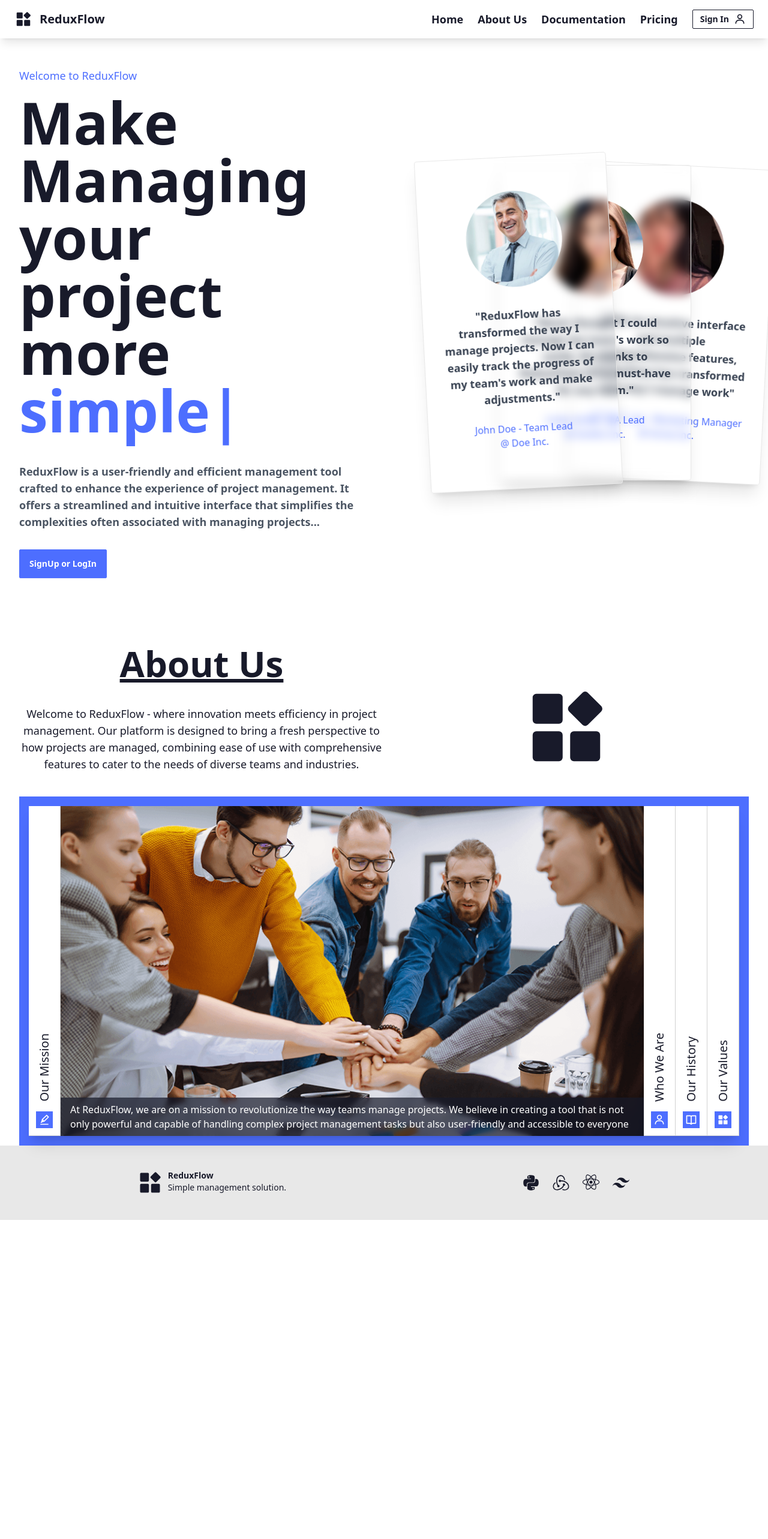
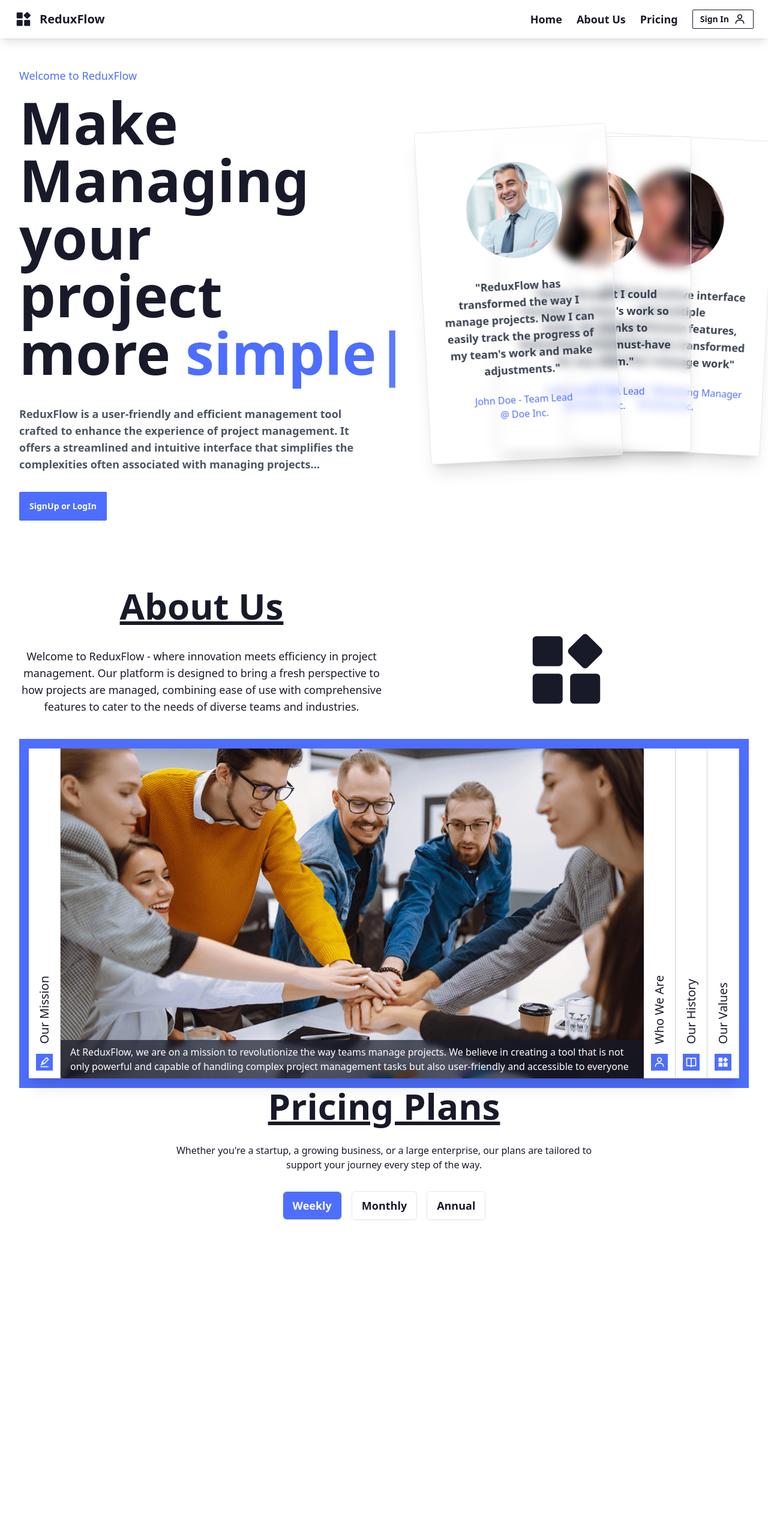
Before and after one commit to GabrielEger2/ReduxFlow-Analytics, a React (Vite) app in the folder client/: page / in a window 1280 px wide. Shown: the top 2566 px of the page at 60% size. Before the commit the page ends 2034 px from the top, so only its background shows below. Built offline with nearby package versions, Linux system fonts and the light colour scheme.

Commit message:
feat: add animatedTabs and useScrollToTop

```diff
--- a/client/src/components/Home/AboutUs.tsx
+++ b/client/src/components/Home/AboutUs.tsx
@@ -7,7 +7,7 @@ import ourValues from '../../assets/imgs/ourValues.jpg'
 
 const AboutUs = () => {
   return (
-    <div className="px-8">
+    <section className="px-8">
       <div className="flex w-full items-end">
         <div className="w-full md:w-1/2 flex justify-center">
           <div>
@@ -69,7 +69,7 @@ const AboutUs = () => {
           ]}
         />
       </div>
-    </div>
+    </section>
   )
 }
 
--- a/client/src/components/Home/HeroCard.tsx
+++ b/client/src/components/Home/HeroCard.tsx
@@ -2,7 +2,7 @@ import { HeroCardProps } from '../../types/homeTypes'
 
 const HeroCard = ({ image, quote, person, workingPosition }: HeroCardProps) => {
   return (
-    <div className="card w-64 sm:w-80 shadow-xl border border-base-200 bg-transparent backdrop-blur">
+    <section className="card w-64 sm:w-80 shadow-xl border border-base-200 bg-transparent backdrop-blur">
       <figure className="flex justify-center mt-14">
         <img
           src={image}
@@ -18,7 +18,7 @@ const HeroCard = ({ image, quote, person, workingPosition }: HeroCardProps) => {
           {person} <br /> @ {workingPosition}.
         </p>
       </div>
-    </div>
+    </section>
   )
 }
 
--- a/client/src/components/Home/HeroSwapCards.tsx
+++ b/client/src/components/Home/HeroSwapCards.tsx
@@ -70,7 +70,7 @@ const HeroSwapCards = () => {
   }, [cardState])
 
   return (
-    <div className="flex relative items-center">
+    <section className="flex relative items-center">
       {cards.map((card, index) => (
         <motion.div
           key={index}
@@ -88,7 +88,7 @@ const HeroSwapCards = () => {
           />
         </motion.div>
       ))}
-    </div>
+    </section>
   )
 }
 
--- a/client/src/components/Home/HeroText.tsx
+++ b/client/src/components/Home/HeroText.tsx
@@ -7,16 +7,15 @@ const HeroText = () => {
         <span className="block mb-2 md:mb-4 md:text-lg text-primary font-medium">
           Welcome to ReduxFlow
         </span>
-        <h3 className="text-4xl md:text-6xl lg:text-8xl font-bold">
-          Make Managing your project more <br className="sm:hidden" />
-          <span>
+        <h3 className="text-4xl md:text-6xl lg:text-8xl font-bold inline">
+          Make Managing your project more
+          <span className="inline whitespace-nowrap text-primary">
             {' '}
             <ReactTyped
               strings={['fun', 'easy', 'fast', 'simple']}
               typeSpeed={80}
               backSpeed={100}
               loop
-              className="text-primary"
             />
           </span>
         </h3>
--- /dev/null
+++ b/client/src/components/Home/Pricing.tsx
@@ -0,0 +1,19 @@
+import AnimatedTabs from '../layout/AnimatedTabs'
+
+const Pricing = () => {
+  return (
+    <section className="flex justify-center">
+      <div className="flex flex-col items-center space-y-8">
+        <h1 className="text-6xl underline font-bold">Pricing Plans</h1>
+        <p className="w-[700px] text-center">
+          Whether you&apos;re a startup, a growing business, or a large
+          enterprise, our plans are tailored to support your journey every step
+          of the way.
+        </p>
+        <AnimatedTabs tabs={['Weekly', 'Monthly', 'Annual']} />
+      </div>
+    </section>
+  )
+}
+
+export default Pricing
--- /dev/null
+++ b/client/src/components/layout/AnimatedTabs.tsx
@@ -0,0 +1,51 @@
+import { motion } from 'framer-motion'
+import { useState } from 'react'
+
+interface AnimatedTabsProps {
+  tabs: string[]
+}
+
+interface TabProps {
+  text: string
+  selected: boolean
+  setSelected: (text: string) => void
+}
+
+const AnimatedTabs: React.FC<AnimatedTabsProps> = ({ tabs }) => {
+  const [selected, setSelected] = useState(tabs[0])
+
+  return (
+    <div className="px-4 flex items-center flex-wrap space-x-4">
+      {tabs.map((tab) => (
+        <Tab
+          text={tab}
+          selected={selected === tab}
+          setSelected={setSelected}
+          key={tab}
+        />
+      ))}
+    </div>
+  )
+}
+
+const Tab: React.FC<TabProps> = ({ text, selected, setSelected }) => {
+  return (
+    <button
+      onClick={() => setSelected(text)}
+      className={`${
+        selected && 'text-base-100'
+      } transition-colors btn text-lg btn-md rounded-md relative bg-transparent hover:bg-transparent`}
+    >
+      <span className="relative z-10">{text}</span>
+      {selected && (
+        <motion.span
+          layoutId="pill-tab"
+          transition={{ type: 'spring', duration: 0.5 }}
+          className="absolute inset-0 z-0 bg-primary rounded-md"
+        />
+      )}
+    </button>
+  )
+}
+
+export default AnimatedTabs
--- a/client/src/components/layout/Navbar.tsx
+++ b/client/src/components/layout/Navbar.tsx
@@ -16,7 +16,7 @@ const Navbar = () => {
           <BiSolidWidget size={30} />
           <p className="font-semibold text-xl">ReduxFlow</p>
         </Link>
-        <div className="hidden  md:block">
+        <div className="hidden sm:block">
           <ul className="flex space-x-3 md:space-x-6 items-center">
             <a
               data-href="#hero"
@@ -34,13 +34,11 @@ const Navbar = () => {
               <p className="text-lg font-semibold cursor-pointer">About Us</p>
               <span className="block max-w-0 group-hover:max-w-full transition-all duration-500 h-1 bg-primary" />
             </a>
-            <a className="translate-y-0.5 group">
-              <p className="text-lg font-semibold cursor-pointer">
-                Documentation
-              </p>
-              <span className="block max-w-0 group-hover:max-w-full transition-all duration-500 h-1 bg-primary" />
-            </a>
-            <a className="translate-y-0.5 group">
+            <a
+              data-href="#pricing"
+              onClick={handleLinkClick}
+              className="translate-y-0.5 group"
+            >
               <p className="text-lg font-semibold cursor-pointer">Pricing</p>
               <span className="block max-w-0 group-hover:max-w-full transition-all duration-500 h-1 bg-primary" />
             </a>
--- /dev/null
+++ b/client/src/hooks/useScrollToTop.tsx
@@ -0,0 +1,10 @@
+import { useEffect } from 'react'
+import { useLocation } from 'react-router-dom'
+
+export function useScrollToTop() {
+  const { pathname } = useLocation()
+
+  useEffect(() => {
+    window.scrollTo(0, 0)
+  }, [pathname])
+}
--- a/client/src/pages/Home.tsx
+++ b/client/src/pages/Home.tsx
@@ -1,8 +1,12 @@
 import HeroText from '../components/Home/HeroText'
 import HeroSwapCards from '../components/Home/HeroSwapCards'
 import AboutUs from '../components/Home/AboutUs'
+import Pricing from '../components/Home/Pricing'
+import { useScrollToTop } from '../hooks/useScrollToTop'
 
 const Home = () => {
+  useScrollToTop()
+
   return (
     <main className="flex justify-center w-full">
       <div className="w-full max-w-[1600px]">
@@ -20,6 +24,9 @@ const Home = () => {
         <div id="aboutUs" className="flex w-full justify-center min-h-screen">
           <AboutUs />
         </div>
+        <div id="pricing" className="flex w-full justify-center min-h-screen">
+          <Pricing />
+        </div>
       </div>
     </main>
   )
--- a/client/src/pages/LogIn.tsx
+++ b/client/src/pages/LogIn.tsx
@@ -3,8 +3,10 @@ import { motion } from 'framer-motion'
 
 import LogInRegister from '../components/LogInRegister/LogInRegister'
 import CSIRACRPhoto from '../assets/imgs/CSIRACPhoto.jpg'
+import { useScrollToTop } from '../hooks/useScrollToTop'
 
 const LogIn = () => {
+  useScrollToTop()
   const [isLogin, setIsLogin] = useState<boolean>(false)
   const [isAnimationComplete, setIsAnimationComplete] = useState<boolean>(false)
   const handleFormTypeChange = () => {
```
